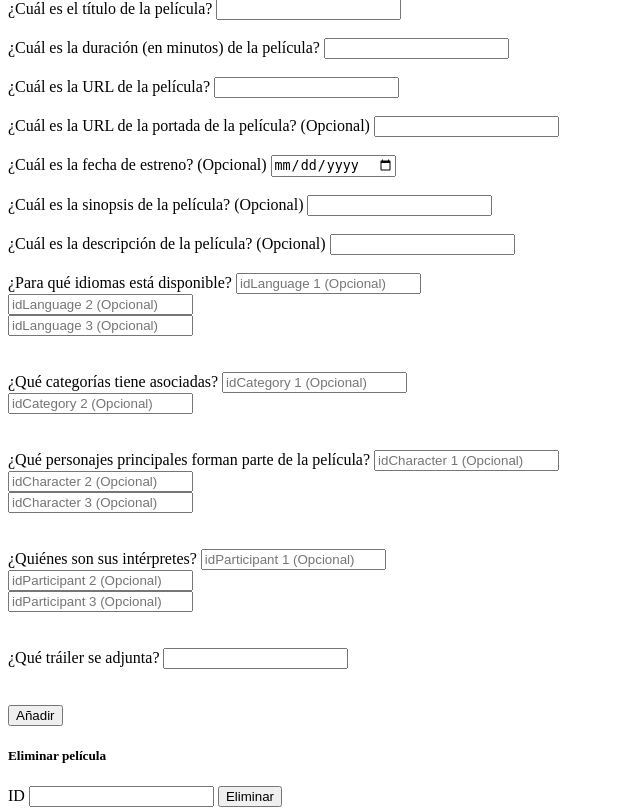
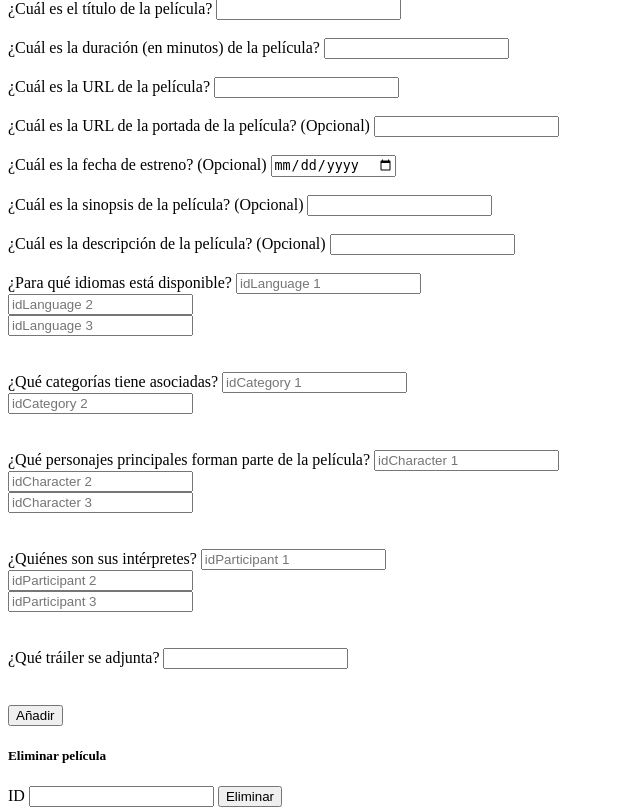
Before and after one commit to UExGPSASEE/proyecto24-gb01-contenidos, a Flask app: page /movies in a window 1280 px wide. Shown: the part 162-973 px from the top of the page, without its empty margins (0-640 px from the left). Run offline with Flask 3, Linux system fonts and the light colour scheme; data that the repository does not hold is empty.

Commit message:
GG-53 Modificar capítulo
También arreglados algunos campos obligatorios de los formularios.

```diff
--- a/app.py
+++ b/app.py
@@ -68,9 +68,9 @@ def addChapter():
 # def deleteChapter():
 #     return ChapterCtrl.delete_chapter(db['chapters'])
 #
-# @app.route('/chapters/updateChapter', methods=['POST'])
-# def putChapter():
-#     return ChapterCtrl.put_chapter(db['chapters'])
+@app.route('/chapters/updateChapter', methods=['POST'])
+def putChapter():
+    return ChapterCtrl.put_chapter(db['chapters'])
 
 # @app.route('/chapters/chapterFound', methods=['GET'])
 # def getChapterById():
--- a/templates/Chapter.html
+++ b/templates/Chapter.html
@@ -34,7 +34,7 @@
                             <input type="number" class="form-control mb-3" name="duration" required>
                             <br></br>
                             <label>¿Cuál es la URL del capítulo?</label>
-                            <input type="url" class="form-control mb-3" name="urlVideo (Opcional)">
+                            <input type="url" class="form-control mb-3" name="urlVideo">
                             <br></br>
                             <button class="btn btn-primary" type="submit"> Añadir </button>
                         </form>
@@ -68,7 +68,7 @@
                             <input type="number" class="form-control mb-3" name="duration">
                             <br></br>
                             <label>¿Cuál es la URL del capítulo?</label>
-                            <input type="url" class="form-control mb-3" name="urlVideo (Opcional)">
+                            <input type="url" class="form-control mb-3" name="urlVideo">
                             <br></br>
                             <label>¿Cuál es el número del capítulo en la temporada?</label>
                             <input type="number" class="form-control mb-3" name="chapterNumber">
--- a/templates/Movie.html
+++ b/templates/Movie.html
@@ -31,7 +31,7 @@
                             <input type="number" class="form-control mb-3" name="duration" required>
                             <br></br>
                             <label>¿Cuál es la URL de la película?</label>
-                            <input type="url" class="form-control mb-3" name="urlVideo (Opcional)">
+                            <input type="url" class="form-control mb-3" name="urlVideo">
                             <br></br>
                             <label>¿Cuál es la URL de la portada de la película? (Opcional)</label>
                             <input type="url" class="form-control mb-3" name="urlTitlePage">
@@ -47,26 +47,26 @@
                             <br></br>
 
                             <label>¿Para qué idiomas está disponible?</label>
-                            <input type="number" name="language[]" placeholder="idLanguage 1 (Opcional)"><br>
-                            <input type="number" name="language[]" placeholder="idLanguage 2 (Opcional)"><br>
-                            <input type="number" name="language[]" placeholder="idLanguage 3 (Opcional)"><br>
+                            <input type="number" name="language[]" placeholder="idLanguage 1"><br>
+                            <input type="number" name="language[]" placeholder="idLanguage 2"><br>
+                            <input type="number" name="language[]" placeholder="idLanguage 3"><br>
                             <br></br>
                             <label>¿Qué categorías tiene asociadas?</label>
-                            <input type="number" name="category[]" placeholder="idCategory 1 (Opcional)" ><br>
-                            <input type="number" name="category[]" placeholder="idCategory 2 (Opcional)"><br>
+                            <input type="number" name="category[]" placeholder="idCategory 1"><br>
+                            <input type="number" name="category[]" placeholder="idCategory 2"><br>
                             <br></br>
                             <label>¿Qué personajes principales forman parte de la película?</label>
-                            <input type="number" name="character[]" placeholder="idCharacter 1 (Opcional)"><br>
-                            <input type="number" name="character[]" placeholder="idCharacter 2 (Opcional)"><br>
-                            <input type="number" name="character[]" placeholder="idCharacter 3 (Opcional)"><br>
+                            <input type="number" name="character[]" placeholder="idCharacter 1"><br>
+                            <input type="number" name="character[]" placeholder="idCharacter 2"><br>
+                            <input type="number" name="character[]" placeholder="idCharacter 3"><br>
                             <br></br>
                             <label>¿Quiénes son sus intérpretes?</label>
-                            <input type="number" name="participant[]" placeholder="idParticipant 1 (Opcional)"><br>
-                            <input type="number" name="participant[]" placeholder="idParticipant 2 (Opcional)"><br>
-                            <input type="number" name="participant[]" placeholder="idParticipant 3 (Opcional)"><br>
+                            <input type="number" name="participant[]" placeholder="idParticipant 1"><br>
+                            <input type="number" name="participant[]" placeholder="idParticipant 2"><br>
+                            <input type="number" name="participant[]" placeholder="idParticipant 3"><br>
                             <br></br>
                             <label>¿Qué tráiler se adjunta?</label>
-                            <input type="number" name="trailer (Opcional)"><br>
+                            <input type="number" name="trailer"><br>
                             <br></br>
                             <button class="btn btn-primary" type="submit"> Añadir </button>
                         </form>
@@ -100,7 +100,7 @@
                             <input type="number" class="form-control mb-3" name="duration">
                             <br></br>
                             <label>¿Cuál es la URL de la película?</label>
-                            <input type="url" class="form-control mb-3" name="urlVideo (Opcional)">
+                            <input type="url" class="form-control mb-3" name="urlVideo">
                             <br></br>
                             <label>¿Cuál es la URL de la portada de la película?</label>
                             <input type="url" class="form-control mb-3" name="urlTitlePage">
--- a/templates/Trailer.html
+++ b/templates/Trailer.html
@@ -84,7 +84,7 @@
                             <input type="number" class="form-control mb-3" name="duration">
                             <br></br>
                             <label>¿Cuál es la URL del tráiler?</label>
-                            <input type="url" class="form-control mb-3" name="urlVideo (Opcional)">
+                            <input type="url" class="form-control mb-3" name="urlVideo">
                             <br></br>
                             <label>¿Para qué idiomas está disponible?</label>
                             <input type="number" name="language[]" placeholder="idLanguage 1"><br>
```
Also changed, not shown: controllers/chapter_ctrl.py (+4 -4 lines).
